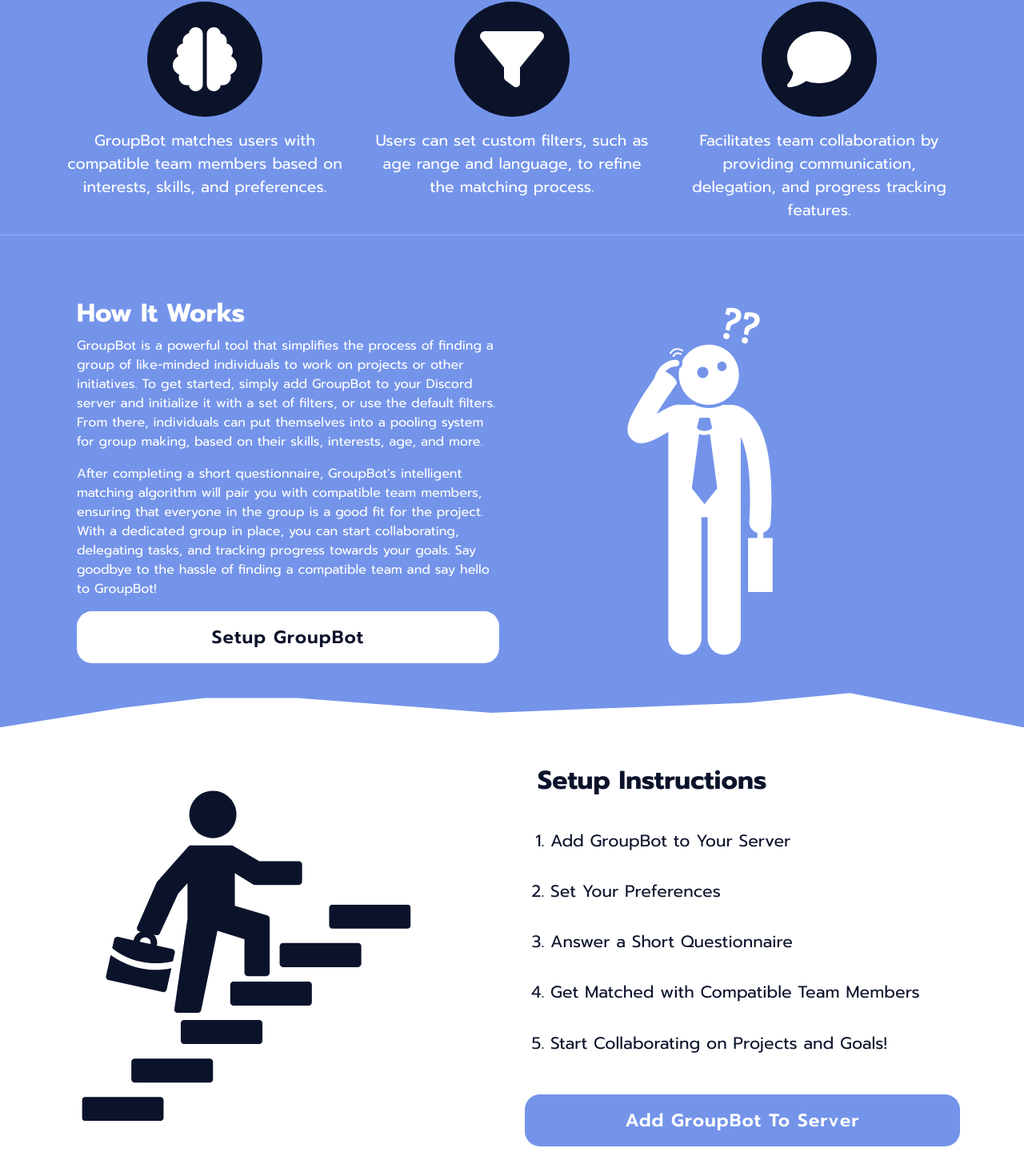
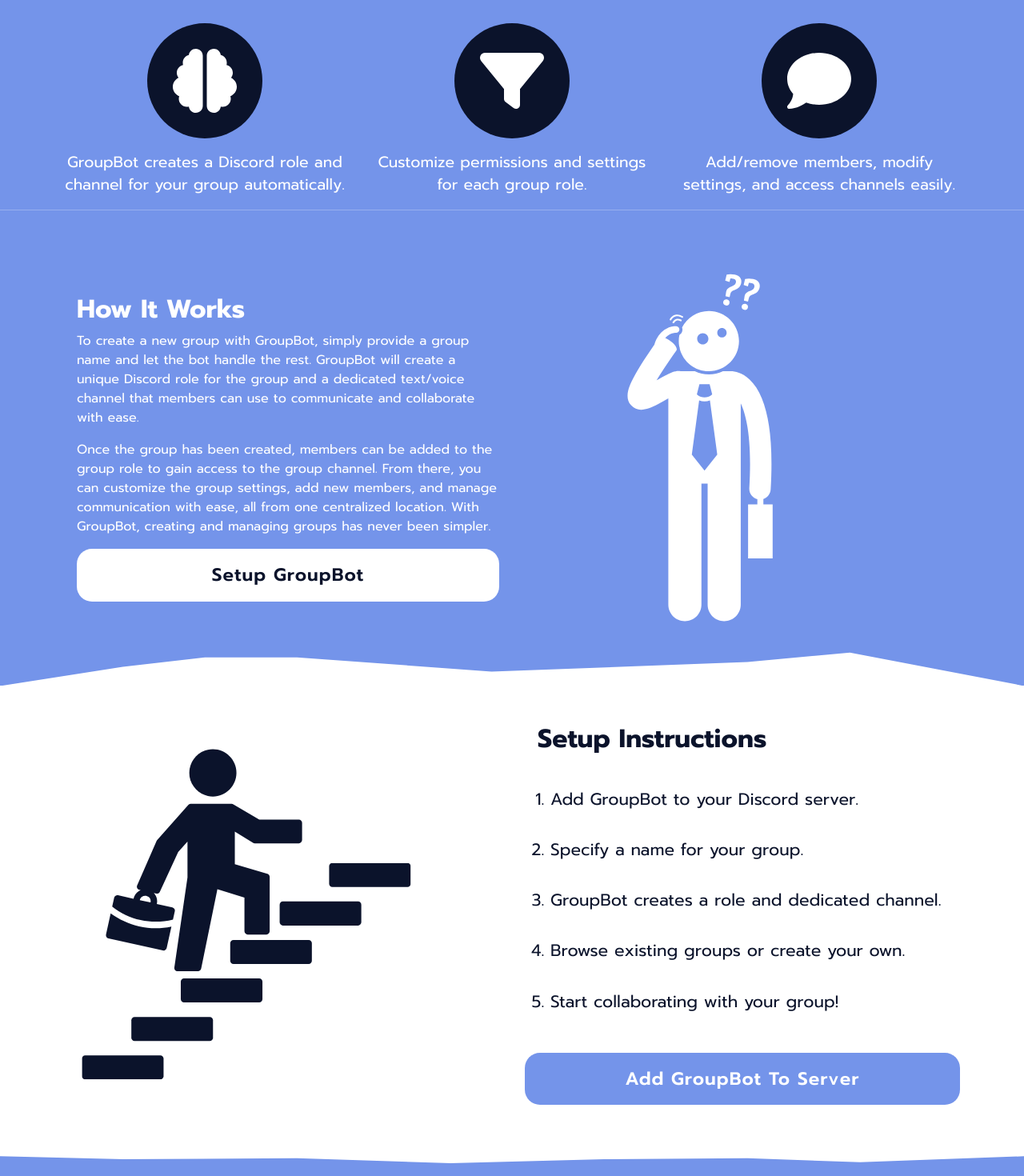
Before and after one commit to JacobBowlware/groupbot, a React (Create React App) app: page / in a window 1280 px wide. Shown: the part 993-2463 px from the top of the page at 80% size. Built offline with nearby package versions, Linux system fonts and the light colour scheme.

Commit message:
Implemented new bot features & operations.

```diff
--- a/src/components/pages/Home.jsx
+++ b/src/components/pages/Home.jsx
@@ -13,14 +13,13 @@ const Home = () => {
             <div className="home__hero container-fluid page" id="home">
                 <div className="home__hero-item">
                     <p className="home__hero-item__header">
-                        Find compatible team members effortlessly with GroupBot
+                        Group creation and management made easy with GroupBot.
                     </p>
                     <p className="home__hero-item__header">
-                        Eliminate the stress and focus on bringing your ideas to life
+                        Simply provide a group name and let GroupBot handle the rest.
                     </p>
                     <p className="home__hero-item__header">
-                        Achieve your goals with a group of like-minded individuals.
-                    </p>
+                        Effortlessly communicate with your group through a unique role and dedicated channel.                    </p>
                     <a href="/#features" className="btn home__hero-item__btn">Learn More</a>
                 </div>
                 <div className="home__hero-item">
@@ -35,9 +34,7 @@ const Home = () => {
                             <FontAwesomeIcon className="home__features-item__icon" icon={faBrain} />
                         </div>
                         <p className="home__features-item__body">
-                            GroupBot matches users with compatible
-                            team members based on interests, skills,
-                            and preferences.
+                            GroupBot creates a Discord role and channel for your group automatically.
                         </p>
                     </div>
                     <div className="home__features-item__container-cont">
@@ -45,9 +42,7 @@ const Home = () => {
                             <FontAwesomeIcon className="home__features-item__icon" icon={faFilter} />
                         </div>
                         <p className="home__features-item__body">
-                            Users can set custom filters, such as age
-                            range and language, to refine the matching
-                            process.
+                            Customize permissions and settings for each group role.
                         </p>
                     </div>
                     <div className="home__features-item__container-cont">
@@ -55,9 +50,7 @@ const Home = () => {
                             <FontAwesomeIcon className="home__features-item__icon" icon={faComment} />
                         </div>
                         <p className="home__features-item__body">
-                            Facilitates team collaboration by providing
-                            communication, delegation, and progress
-                            tracking features.
+                            Add/remove members, modify settings, and access channels easily.
                         </p>
                     </div>
                 </div>
@@ -67,24 +60,19 @@ const Home = () => {
                     <div className="home__works-item">
                         <h3 className="home__works-header">How It Works</h3>
                         <p className="home__works-body">
-                            GroupBot is a powerful tool that simplifies the process of
-                            finding a group of like-minded individuals to work on
-                            projects or other initiatives. To get started, simply
-                            add GroupBot to your Discord server and initialize it
-                            with a set of filters, or use the default filters.
-                            From there, individuals can put themselves into a
-                            pooling system for group making, based on their skills,
-                            interests, age, and more.
+                            To create a new group with GroupBot, simply provide a
+                            group name and let the bot handle the rest. GroupBot
+                            will create a unique Discord role for the group and a
+                            dedicated text/voice channel that members can use to
+                            communicate and collaborate with ease.
                         </p>
                         <p className="home__works-body">
-                            After completing a short questionnaire, GroupBot's
-                            intelligent matching algorithm will pair you with
-                            compatible team members, ensuring that everyone in
-                            the group is a good fit for the project. With a
-                            dedicated group in place, you can start collaborating,
-                            delegating tasks, and tracking progress towards your
-                            goals. Say goodbye to the hassle of finding a compatible
-                            team and say hello to GroupBot!
+                            Once the group has been created, members can be added
+                            to the group role to gain access to the group channel.
+                            From there, you can customize the group settings,
+                            add new members, and manage communication with ease,
+                            all from one centralized location. With GroupBot,
+                            creating and managing groups has never been simpler.
 
                         </p>
                         <a href="/#set-up" className="btn home__works-btn">Setup GroupBot</a>
@@ -103,19 +91,19 @@ const Home = () => {
                         <h3 className="home__setup-header">Setup Instructions</h3>
                         <ul className="home__setup-list">
                             <li className="home__setup-list__item">
-                                Add GroupBot to Your Server
+                                Add GroupBot to your Discord server.
                             </li>
                             <li className="home__setup-list__item">
-                                Set Your Preferences
+                                Specify a name for your group.
                             </li>
                             <li className="home__setup-list__item">
-                                Answer a Short Questionnaire
+                                GroupBot creates a role and dedicated channel.
                             </li>
                             <li className="home__setup-list__item">
-                                Get Matched with Compatible Team Members
+                                Browse existing groups or create your own.
                             </li>
                             <li className="home__setup-list__item">
-                                Start Collaborating on Projects and Goals!
+                                Start collaborating with your group!
                             </li>
                         </ul>
                         <a
```
